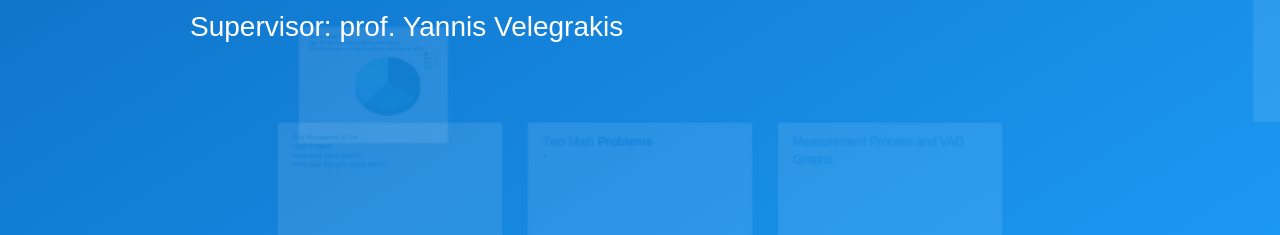
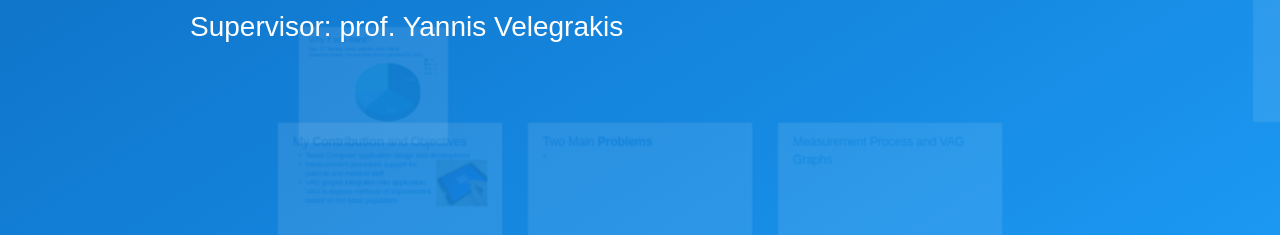
Before and after one commit to leysann/leysann.github.io, a website: page index.html in a window 1280 px wide. Shown: the part 565-800 px from the top of the page. Drawn offline with Linux system fonts and the light colour scheme.

Commit message:
Update pics

```diff
--- a/index.html
+++ b/index.html
@@ -72,8 +72,6 @@
             <br /><br />Non-invasive diagnostic tool recording acoustic signals from the human knee during the movement of the leg to detect articular cartilage degeneration<br /><br /><img class="displayed" src="images/patentpic.png" alt="Stakeholders" style="width:704px;"></p>
         </div>
 
-
-
         <div class="step slide" data-x="1000" data-y="-1500">
             <q>Knee Osteoarthritis</q>
             <p><img src="images/12.jpg" alt="Stakeholders" style="float:left;width:504px;">Risk for > 50 age</p><br /><br /><br /><br /><br /><br /><br />
@@ -82,15 +80,16 @@
         </div>
 
     <div class="step slide" data-x="-1000" data-y="1500">
-        <p>The <strong>Problems</strong> of the <br/>
-        VAG Project</p>
-        <p>How they were seen?<br />
-        Who was trying to solve them?<br />
-        </p>
+        <q>My <strong>Contribution</strong> and Objectives</q>
+        <ul>
+            <li>Tablet Computer application design and development <img src="images/app.jpg" alt="app" style="float:right;width:204px;"></li>
+            <li>Measurement procedure support for patients and medical staff</li>
+            <li>VAG graphs integration into application VAG to explore methods of improvement based on the basic population</li>
+        </ul>
     </div>
 
         <div class="step slide" data-x="-1600" data-y="1500" data-z="-2000">
-            <p>Why is it <b>hard</b>?</p>
+            <q>Why it was <b>hard</b>?</q>
             <p>Age, ICT literacy, many patients, time critical,<br />
             Literature review - no-one does this in genereal for VAG
             <img src="images/pie.png" class="displayed" alt="Age" style="float:right; width:504px;"></p>
```
Also changed, not shown: images/app.jpg (added), images/visit.jpg (added).
